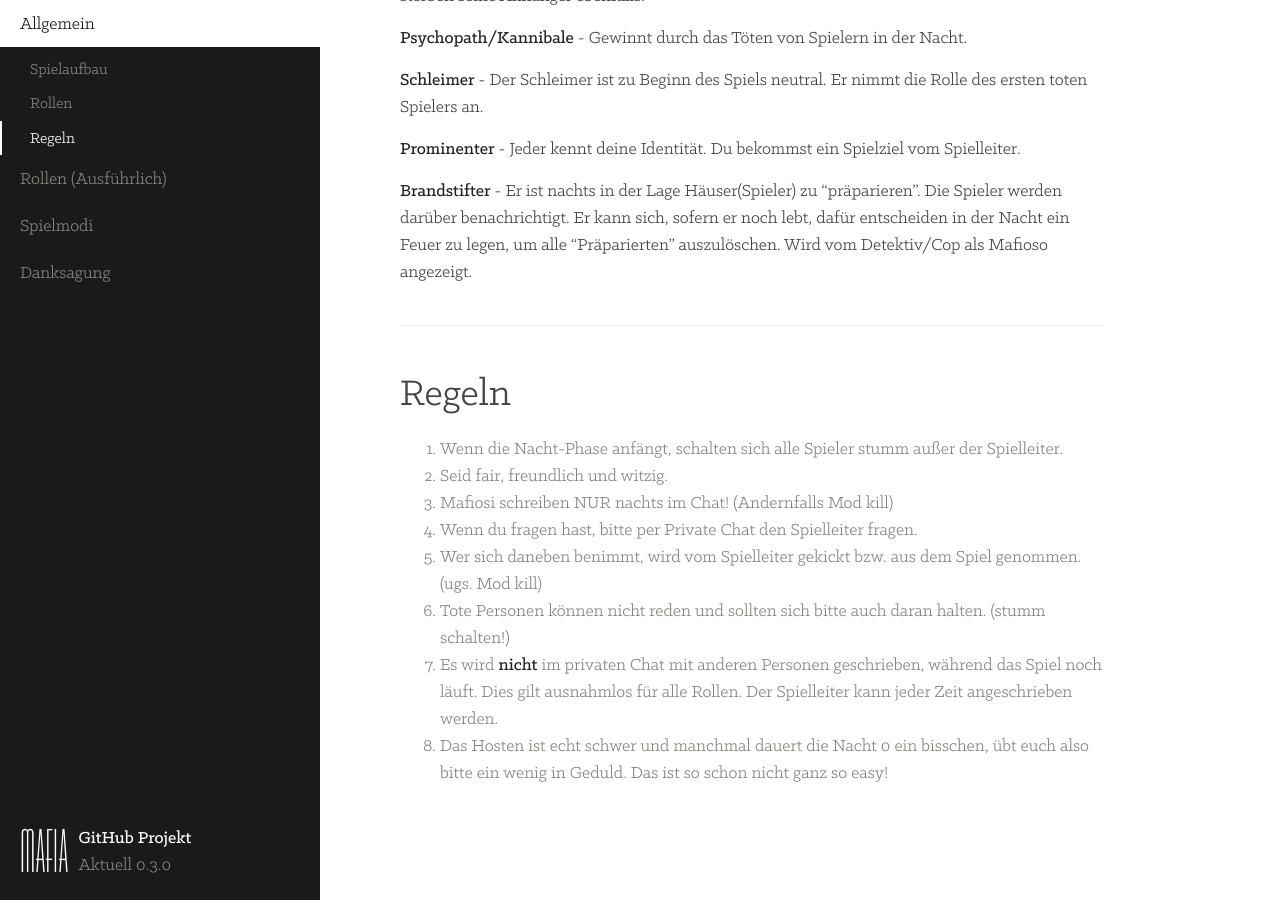
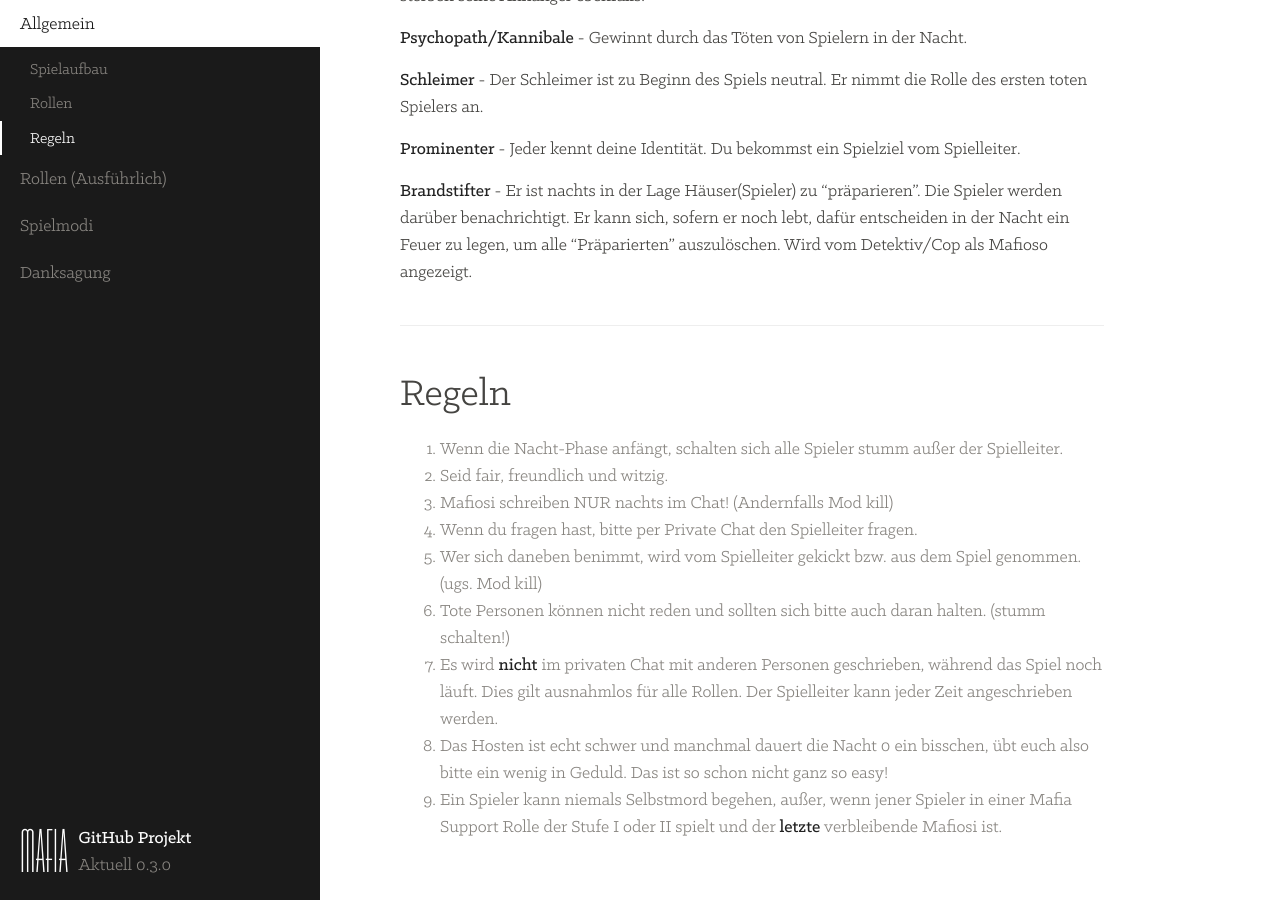
Before and after one commit to gamekeller/mafia, a Jekyll site: the page built from index.md, in a window 1280 px wide and 900 px high, scrolled down 3876 px. Built offline with Jekyll 4.4.1, drawn with Linux system fonts in a browser that asks for light colours.

Commit message:
Added rule no. 9: no suicide; closes #5

```diff
--- a/index.md
+++ b/index.md
@@ -135,3 +135,4 @@ Der Spielleiter gibt kurze Details über die hingerichtete Person bekannt und es
 6. Tote Personen können nicht reden und sollten sich bitte auch daran halten. (stumm schalten!)
 7. Es wird **nicht** im privaten Chat mit anderen Personen geschrieben, während das Spiel noch läuft. Dies gilt ausnahmlos für alle Rollen. Der Spielleiter kann jeder Zeit angeschrieben werden.
 8. Das Hosten ist echt schwer und manchmal dauert die Nacht 0 ein bisschen, übt euch also bitte ein wenig in Geduld. Das ist so schon nicht ganz so easy!
+9. Ein Spieler kann niemals Selbstmord begehen, außer, wenn jener Spieler in einer Mafia Support Rolle der Stufe I oder II spielt und der **letzte** verbleibende Mafiosi ist.
```
